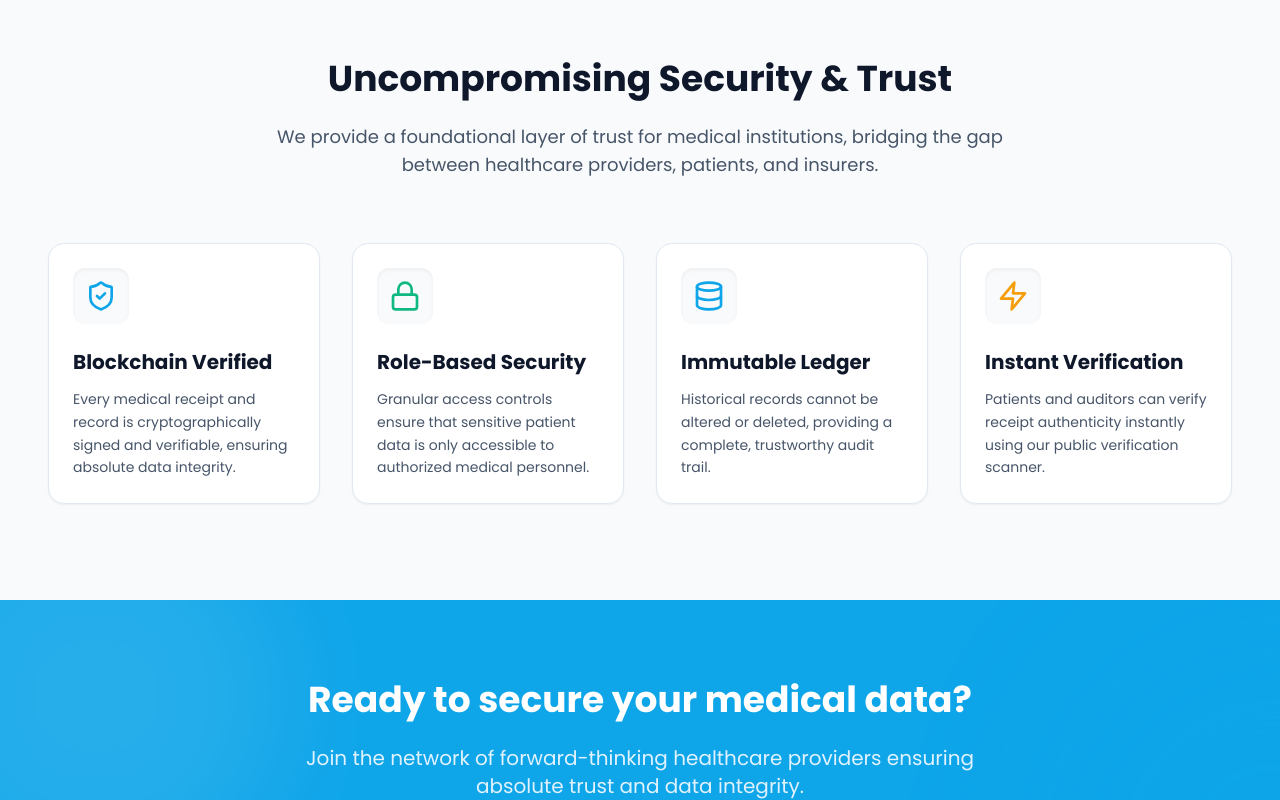
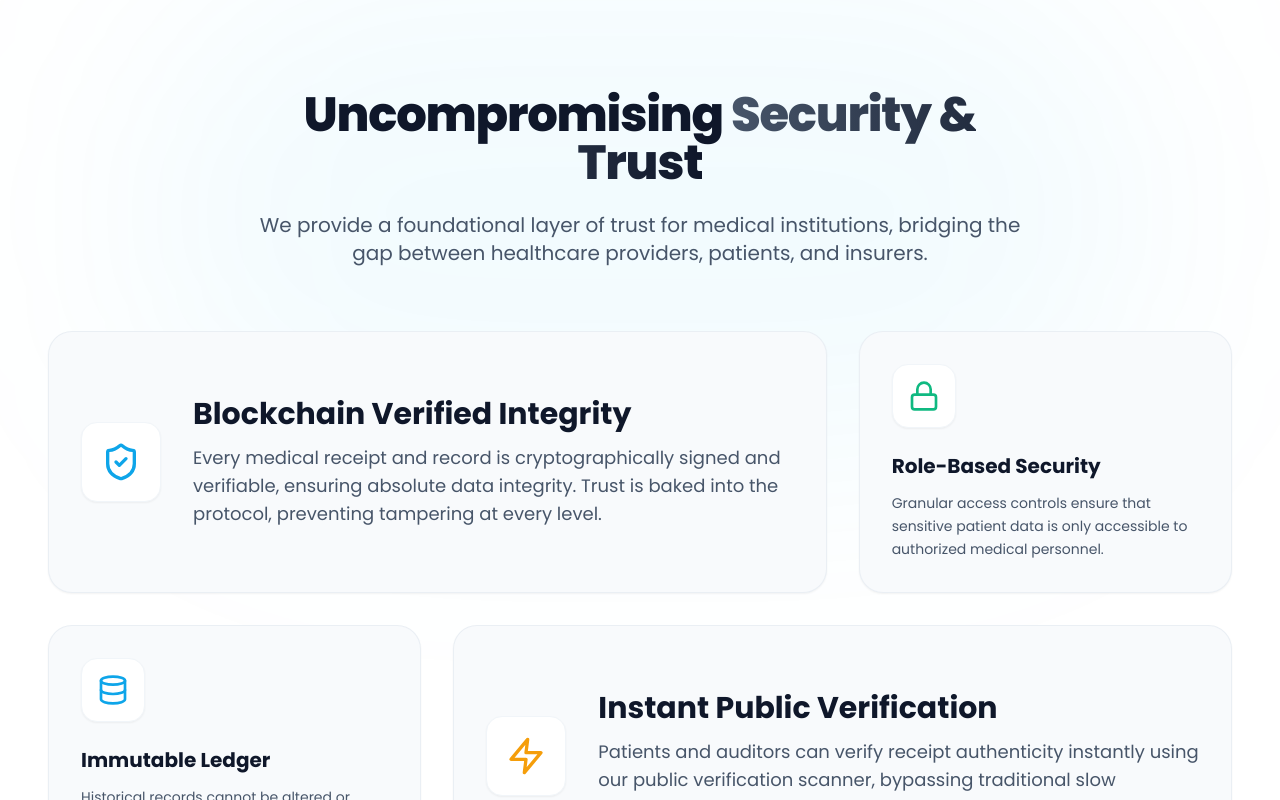
Before and after one commit to Balpos07/meditrust, a React (Vite) app: page / in a window 1280 px wide. Shown: the part 1120-1920 px from the top of the page. Built offline with nearby package versions, Linux system fonts and the light colour scheme; no server answers.

Commit message:
feat: implement landing page with feature showcase and hero section

```diff
--- a/src/pages/Landing.jsx
+++ b/src/pages/Landing.jsx
@@ -5,24 +5,36 @@ import { ShieldCheck, Activity, Lock, Database, ArrowRight, Zap, CheckCircle2, F
 export default function Landing() {
   const features = [
     {
-      icon: <ShieldCheck className="w-8 h-8 text-primary" aria-hidden="true" />,
-      title: 'Blockchain Verified',
-      description: 'Every medical receipt and record is cryptographically signed and verifiable, ensuring absolute data integrity.'
+      icon: <ShieldCheck className="w-10 h-10 text-primary" aria-hidden="true" />,
+      title: 'Blockchain Verified Integrity',
+      description: 'Every medical receipt and record is cryptographically signed and verifiable, ensuring absolute data integrity. Trust is baked into the protocol, preventing tampering at every level.',
+      className: 'lg:col-span-2 md:col-span-2',
+      large: true,
+      gradient: 'from-primary/10 to-transparent'
     },
     {
       icon: <Lock className="w-8 h-8 text-success" aria-hidden="true" />,
       title: 'Role-Based Security',
-      description: 'Granular access controls ensure that sensitive patient data is only accessible to authorized medical personnel.'
+      description: 'Granular access controls ensure that sensitive patient data is only accessible to authorized medical personnel.',
+      className: 'lg:col-span-1 md:col-span-1',
+      large: false,
+      gradient: 'from-success/10 to-transparent'
     },
     {
       icon: <Database className="w-8 h-8 text-sky-500" aria-hidden="true" />,
       title: 'Immutable Ledger',
-      description: 'Historical records cannot be altered or deleted, providing a complete, trustworthy audit trail.'
+      description: 'Historical records cannot be altered or deleted, providing a complete, trustworthy audit trail.',
+      className: 'lg:col-span-1 md:col-span-1',
+      large: false,
+      gradient: 'from-sky-500/10 to-transparent'
     },
     {
-      icon: <Zap className="w-8 h-8 text-amber-500" aria-hidden="true" />,
-      title: 'Instant Verification',
-      description: 'Patients and auditors can verify receipt authenticity instantly using our public verification scanner.'
+      icon: <Zap className="w-10 h-10 text-amber-500" aria-hidden="true" />,
+      title: 'Instant Public Verification',
+      description: 'Patients and auditors can verify receipt authenticity instantly using our public verification scanner, bypassing traditional slow administrative procedures and overhead.',
+      className: 'lg:col-span-2 md:col-span-2',
+      large: true,
+      gradient: 'from-amber-500/10 to-transparent'
     }
   ];
 
@@ -153,29 +165,41 @@ export default function Landing() {
         </div>
       </div>
 
-      {/* Features Section */}
-      <section className="relative z-10 bg-slate-50 dark:bg-slate-900/50 py-24">
-        <div className="w-full mx-auto px-4 sm:px-6 lg:px-12">
+      {/* Features Section - Premium Bento Grid */}
+      <section className="relative z-10 bg-white dark:bg-slate-950 py-24 sm:py-32 overflow-hidden">
+        {/* Subtle background glow */}
+        <div className="absolute top-0 left-1/2 -translate-x-1/2 w-full max-w-5xl h-[500px] bg-primary/5 dark:bg-primary/10 blur-[120px] rounded-full pointer-events-none"></div>
+
+        <div className="w-full mx-auto px-4 sm:px-6 lg:px-12 relative z-10">
           <div className="text-center mb-16 max-w-3xl mx-auto">
-            <h2 className="text-3xl sm:text-4xl font-bold text-slate-900 dark:text-white mb-6">Uncompromising Security & Trust</h2>
-            <p className="text-lg text-slate-600 dark:text-slate-400">
+            <h2 className="text-4xl sm:text-5xl font-extrabold text-slate-900 dark:text-white mb-6 tracking-tight">
+              Uncompromising <span className="text-transparent bg-clip-text bg-gradient-to-r from-slate-600 to-slate-900 dark:from-slate-300 dark:to-white">Security & Trust</span>
+            </h2>
+            <p className="text-lg sm:text-xl text-slate-600 dark:text-slate-400">
               We provide a foundational layer of trust for medical institutions, bridging the gap between healthcare providers, patients, and insurers.
             </p>
           </div>
 
-          <div className="grid sm:grid-cols-2 lg:grid-cols-4 gap-8">
+          <div className="grid grid-cols-1 md:grid-cols-2 lg:grid-cols-3 gap-6 lg:gap-8 w-full mx-auto">
             {features.map((feature, idx) => (
               <div
                 key={idx}
-                className="bg-white dark:bg-slate-800/80 backdrop-blur-sm border border-slate-200 dark:border-slate-700 rounded-2xl p-6 shadow-sm hover:shadow-xl transition-all duration-300 hover:-translate-y-2 hover:border-primary/50 group cursor-default"
+                className={`group relative bg-slate-50 dark:bg-slate-900/50 backdrop-blur-xl border border-slate-200/60 dark:border-slate-800/60 rounded-3xl p-8 shadow-sm hover:shadow-2xl transition-all duration-500 hover:-translate-y-2 overflow-hidden ${feature.className}`}
               >
-                <div className="w-14 h-14 rounded-xl bg-slate-50 dark:bg-slate-900 flex items-center justify-center mb-6 group-hover:scale-110 group-hover:bg-primary/10 transition-all duration-300 shadow-inner">
-                  {feature.icon}
+                {/* Hover Gradient Glow */}
+                <div className={`absolute top-0 left-0 w-full h-full bg-gradient-to-br ${feature.gradient} opacity-0 group-hover:opacity-100 transition-opacity duration-500 pointer-events-none`}></div>
+
+                <div className={`relative z-10 flex ${feature.large ? 'flex-col sm:flex-row items-start sm:items-center gap-8' : 'flex-col gap-6'} h-full`}>
+                  <div className={`shrink-0 rounded-2xl bg-white dark:bg-slate-800/80 border border-slate-100 dark:border-slate-700 flex items-center justify-center group-hover:scale-110 transition-transform duration-500 shadow-sm ${feature.large ? 'w-20 h-20' : 'w-16 h-16'}`}>
+                    {feature.icon}
+                  </div>
+                  <div className="flex flex-col justify-center">
+                    <h3 className={`font-bold text-slate-900 dark:text-white mb-3 ${feature.large ? 'text-2xl sm:text-3xl' : 'text-xl'}`}>{feature.title}</h3>
+                    <p className={`text-slate-600 dark:text-slate-400 leading-relaxed ${feature.large ? 'text-base sm:text-lg' : 'text-sm'}`}>
+                      {feature.description}
+                    </p>
+                  </div>
                 </div>
-                <h3 className="text-xl font-bold text-slate-900 dark:text-white mb-3">{feature.title}</h3>
-                <p className="text-slate-600 dark:text-slate-400 leading-relaxed text-sm">
-                  {feature.description}
-                </p>
               </div>
             ))}
           </div>
```
